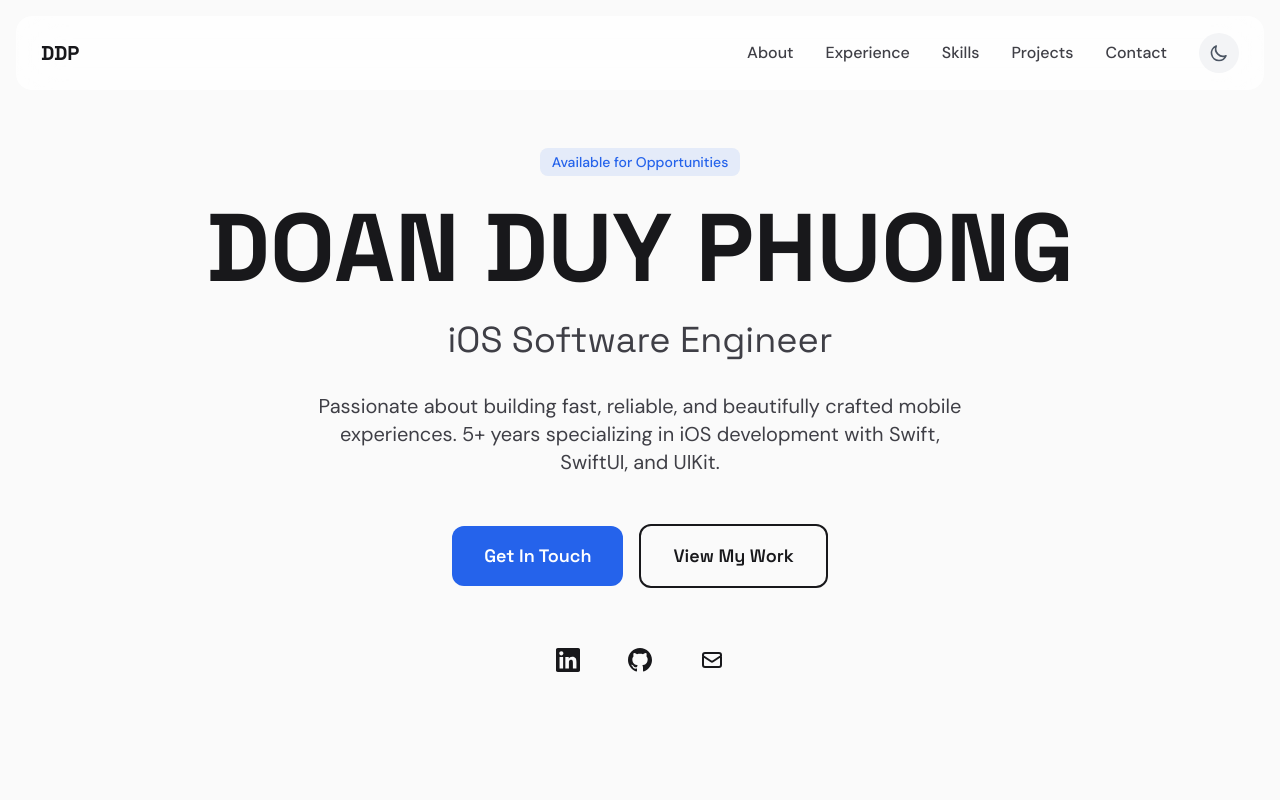
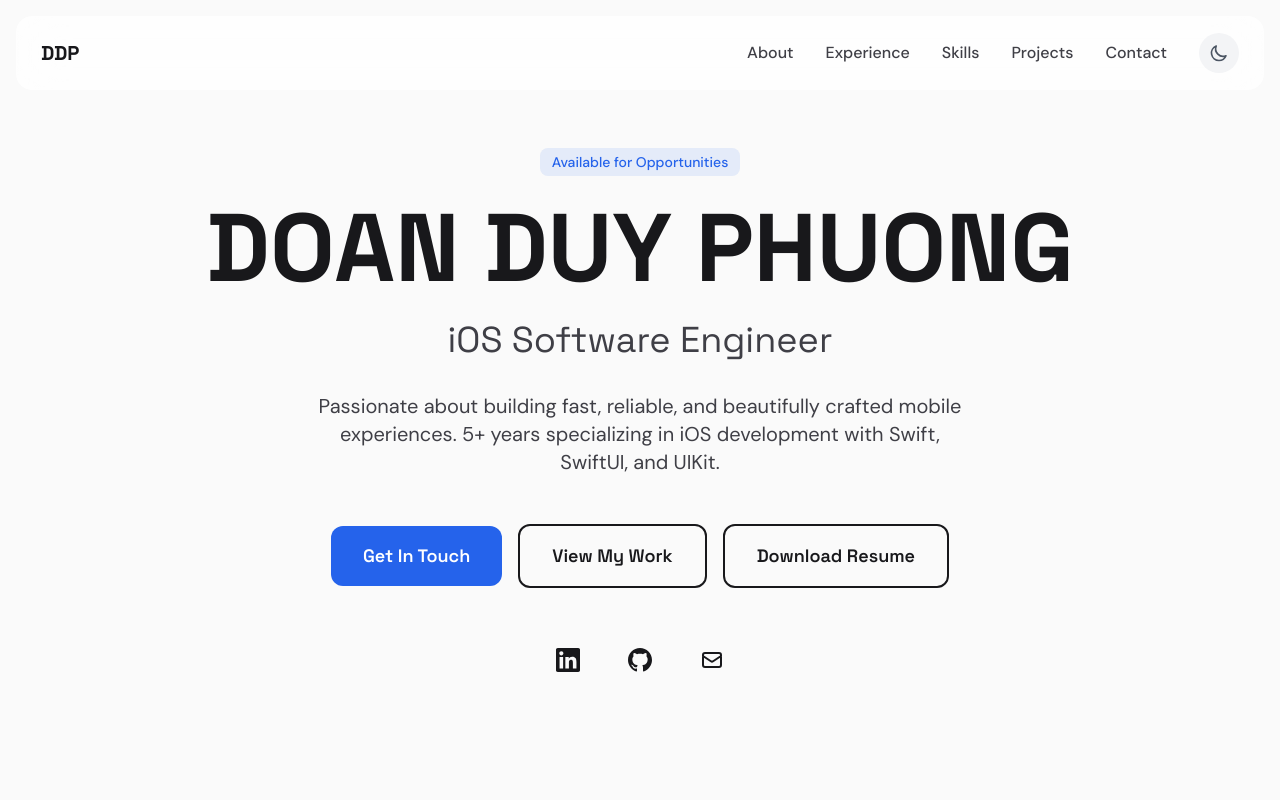
Before and after one commit to phuongddx/portfolio-next, a Next.js app: page / in a window 1280 px wide. Shown: the top 800 px of the page. Built offline with nearby package versions, Linux system fonts and the light colour scheme.

Commit message:
feat(hero): add resume download button
Add DoanPhuong.pdf to public folder and download button in hero section

```diff
--- a/components/sections/hero-section.tsx
+++ b/components/sections/hero-section.tsx
@@ -91,6 +91,11 @@ export function HeroSection() {
               View My Work
             </Button>
           </a>
+          <a href="/DoanPhuong.pdf" download="DoanPhuong.pdf">
+            <Button variant="secondary" size="large">
+              Download Resume
+            </Button>
+          </a>
         </m.div>
 
         {/* Social Links */}
```
Also changed, not shown: 1 other file (tests, documents, lock files or other folders).
